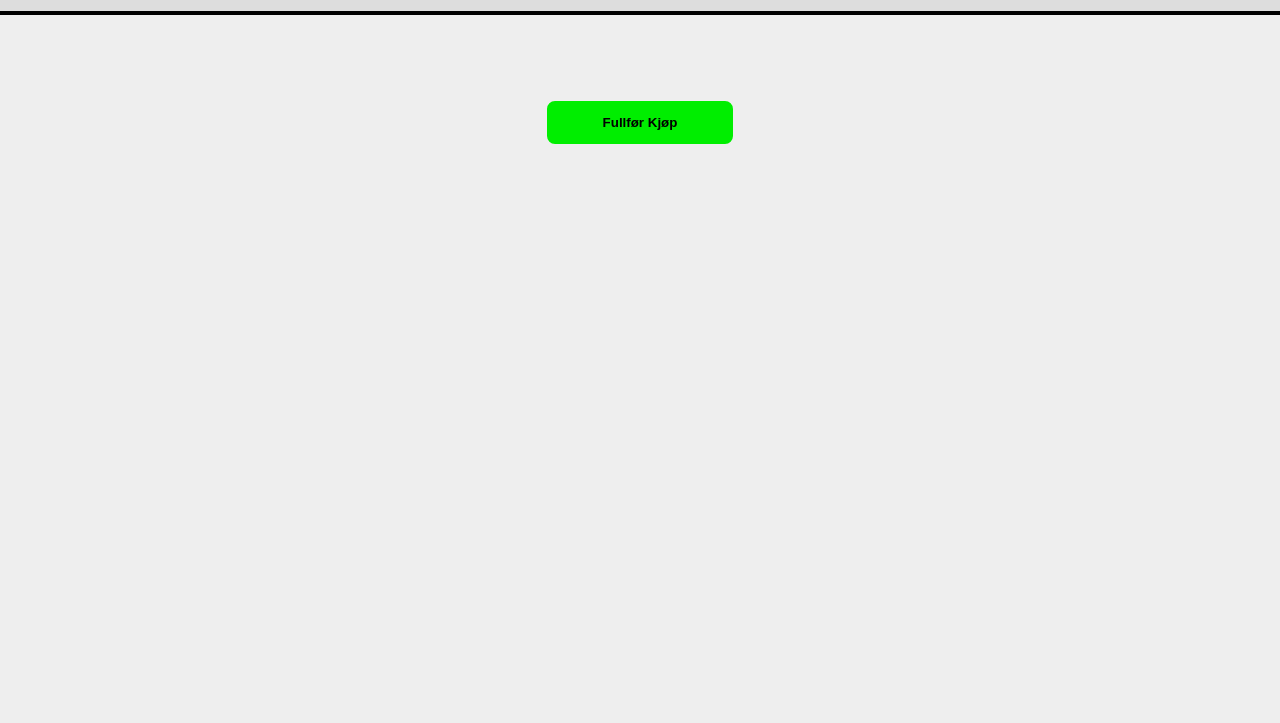
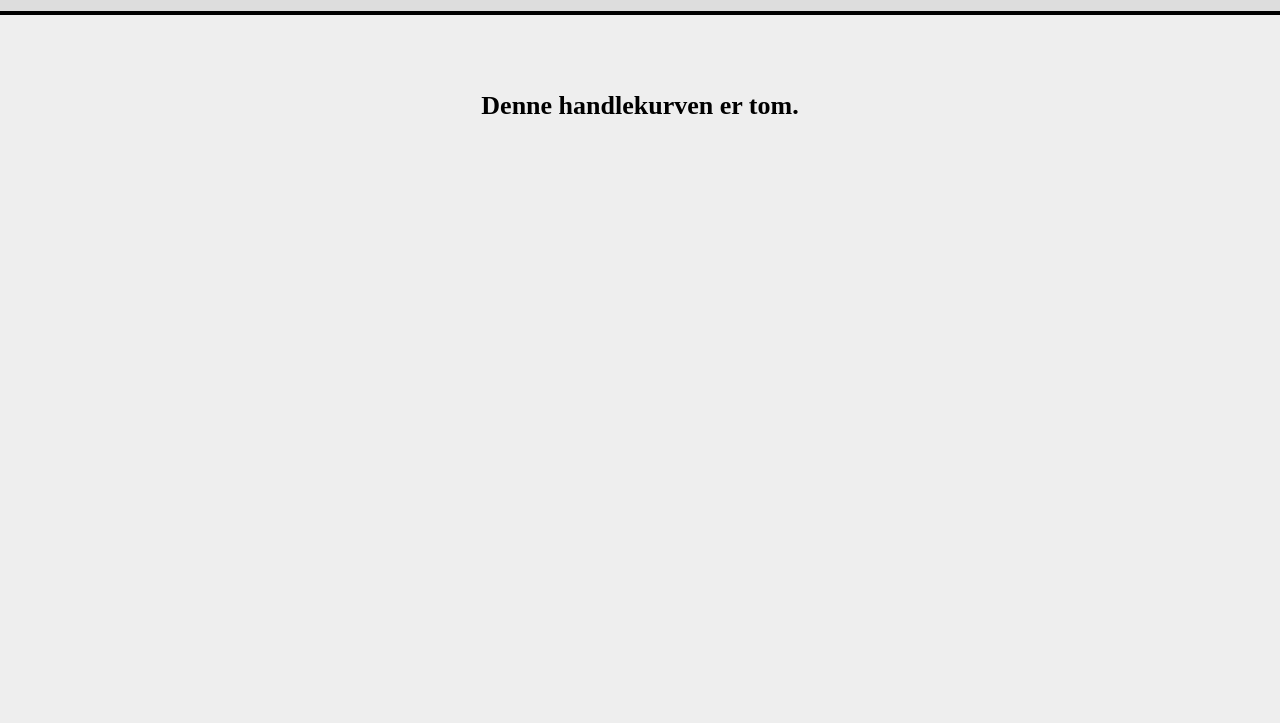
Before and after one commit to sonadro/Nettbutikk, a plain HTML site: page HTML/handlekurv.html in a window 1280 px wide. Shown: the part 77-800 px from the top of the page. Drawn offline with Linux system fonts and the light colour scheme; a web font is replaced by a local one.

Commit message:
Handlekurven er tom!

```diff
--- a/CSS/handlekurv.css
+++ b/CSS/handlekurv.css
@@ -14,3 +14,12 @@
 .purchase {
     text-align: center;
 }
+
+.tom {
+    margin: 0 auto;
+    text-align: center;
+}
+
+.tom h3 {
+    font-size: 26px;
+}
--- a/HTML/handlekurv.html
+++ b/HTML/handlekurv.html
@@ -41,6 +41,10 @@
         <!-- Products load here -->
     </div>
 
+    <div class="tom d-none">
+        <h3 >Denne handlekurven er tom.</h3>
+    </div>
+
     <div class="popupProduct d-none">
         <h2 class="popupName">Laster produktnavn</h2><p class="closeBtn">X</p>
         <p class="category">Laster kategori</p>
--- a/JS/cart.js
+++ b/JS/cart.js
@@ -3,6 +3,7 @@ const productsDiv = document.querySelector('.products');
 const popupSlot = document.querySelector('.popupProduct');
 const addToCartBtn = document.querySelector('.addToCart');
 const purchaseButton = document.querySelector('.purchaseBtn');
+const emptyDiv = document.querySelector('.tom');
 let itemSlots;
 let totalPrice = 0;
 
@@ -116,6 +117,7 @@ addToCartBtn.addEventListener('click', () => {
     itemSlots.forEach(itemSlot => {
         itemSlot.classList.remove('d-none');
     });
+
     popupSlot.classList.add('d-none');
     window.location.reload();
 });
@@ -147,8 +149,15 @@ productsDiv.addEventListener("click", e => {
     }
 });
 
+// Display "Denne handlekurven er tom."
 let cartProducts = localStorage.getItem('cartProducts');
-cartProducts = JSON.parse(cartProducts);
+if (cartProducts === null || cartProducts.length < 3) {
+    cartProducts = [];
+    purchaseButton.classList.add('d-none');
+    emptyDiv.classList.remove('d-none');
+} else {
+    cartProducts = JSON.parse(cartProducts);
+}
 objects = cartProducts;
 
 createSlots(cartProducts.length, productsDiv);
--- a/JS/index.js
+++ b/JS/index.js
@@ -68,6 +68,9 @@ const checkProduct = function(obj, slot) {
     const closeBtn = slot.querySelector('.closeBtn');
 
     let cartProducts = JSON.parse(localStorage.getItem('cartProducts'));
+    if (!cartProducts) {
+        cartProducts = [];
+    }
 
     for (i = 0; i < cartProducts.length; i++) {
         const product = cartProducts[i];
--- a/JS/products.js
+++ b/JS/products.js
@@ -132,7 +132,7 @@ const checkProduct = function(obj, slot) {
 
     let cartProducts = JSON.parse(localStorage.getItem('cartProducts'));
     if (!cartProducts) {
-        cartProducts = ['testers', 'do not remove'];
+        cartProducts = [];
     }
 
     for (i = 0; i < cartProducts.length; i++) {
```
Also changed, not shown: HTML/admin.html (+2 -2 lines).
